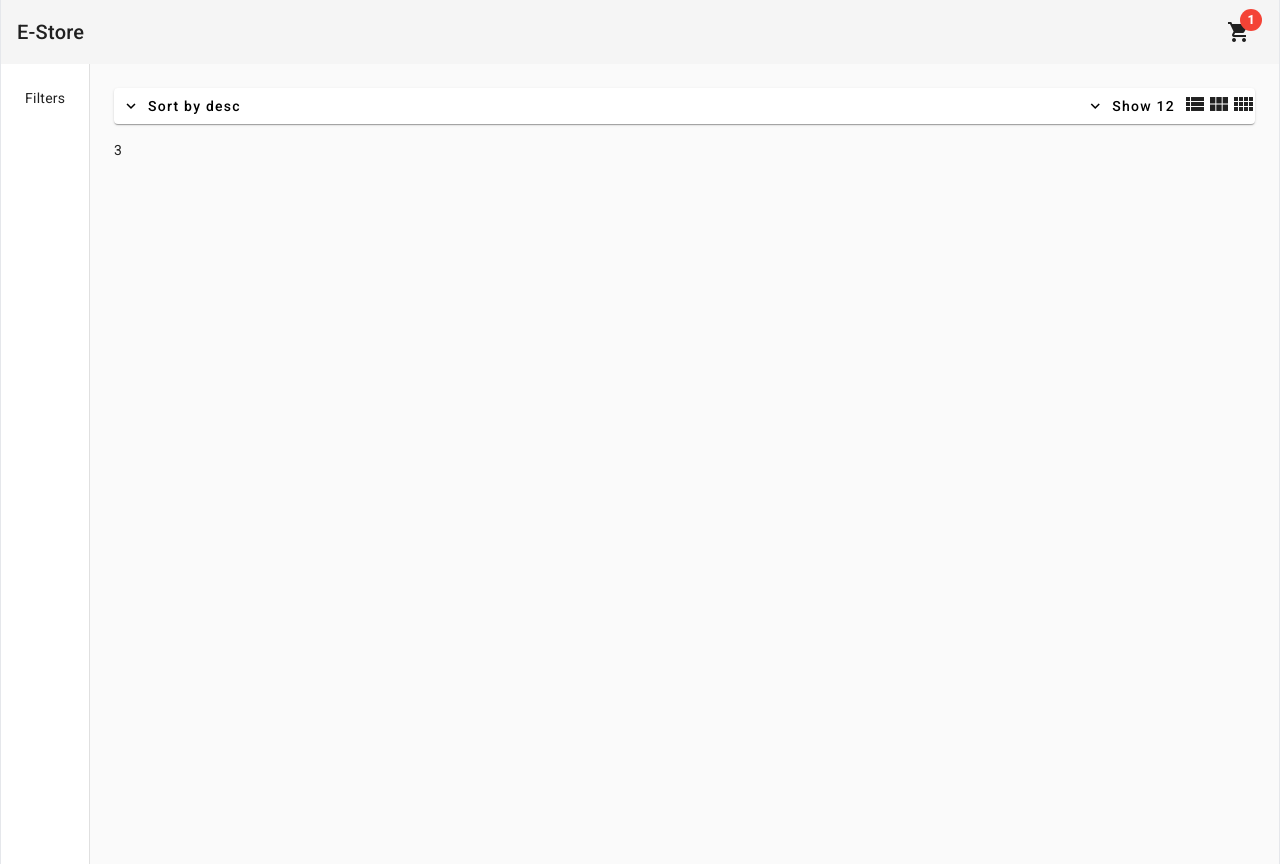
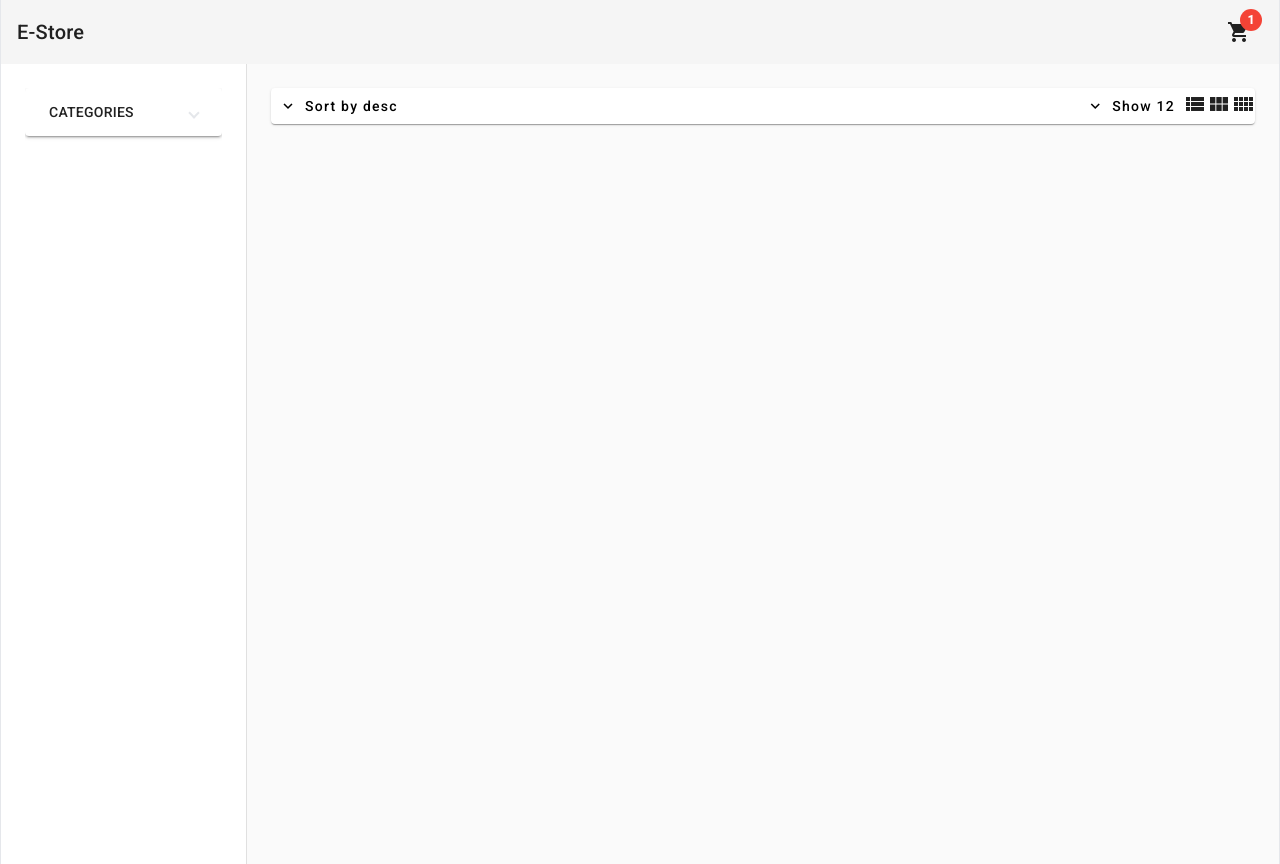
Before and after one commit to artshkololli/E-Store, an Angular app: page /home in a window 1280 px wide. Built offline with nearby package versions, Linux system fonts and the light colour scheme.

Commit message:
Added filters

```diff
--- a/src/app/app.module.ts
+++ b/src/app/app.module.ts
@@ -21,6 +21,7 @@
 import { HomeComponent } from './pages/home/home.component';
 import { ProductsHeaderComponent } from './pages/home/components/products-header/products-header.component';
 import { FiltersComponent } from './pages/home/components/filters/filters.component';
+import { ProductBoxComponent } from './pages/home/components/product-box/product-box.component';
 
 @NgModule({
   declarations: [
@@ -28,7 +29,8 @@
     HeaderComponent,
     HomeComponent,
     ProductsHeaderComponent,
-    FiltersComponent
+    FiltersComponent,
+    ProductBoxComponent
   ],
   imports: [
     BrowserModule,
--- a/src/app/components/header/header.component.html
+++ b/src/app/components/header/header.component.html
@@ -30,7 +30,7 @@
                     <mat-icon>remove_shopping_cart</mat-icon>
                 </button>
                 <button routerLink="cart" class="bg-green-500 text-white rounded-full w-9 h-9">
-                    <mat-icon>remove_shopping_cart</mat-icon>
+                    <mat-icon>shopping_cart</mat-icon>
                 </button>
             </div>
         </div>
--- /dev/null
+++ b/src/app/pages/home/components/filters/filters.component.html
@@ -0,0 +1,10 @@
+<mat-expansion-panel *ngIf="categories">
+    <mat-expansion-panel-header>
+        <mat-panel-title>CATEGORIES</mat-panel-title>
+    </mat-expansion-panel-header>
+    <mat-selection-list [multiple]="false">
+        <mat-list-option *ngFor="let category of categories" value="category">
+            <button (click)="onShowCategory(category)">{{category}}</button>
+        </mat-list-option>
+    </mat-selection-list>
+</mat-expansion-panel>
--- a/src/app/pages/home/components/filters/filters.component.ts
+++ b/src/app/pages/home/components/filters/filters.component.ts
@@ -1,15 +1,20 @@
-import { Component } from '@angular/core';
+import { Component, EventEmitter, OnInit, Output } from '@angular/core';
 
 @Component({
   selector: 'app-filters',
-  template: `
-    <p>
-      filters works!
-    </p>
-  `,
-  styles: [
-  ]
+  templateUrl: 'filters.component.html',
 })
-export class FiltersComponent {
+export class FiltersComponent implements OnInit{
+  @Output() showCategory =new EventEmitter<string>();
+  categories=['laptop','desktop'];
+
+  constructor(){}
+
+  ngOnInit(): void {
+  }
+
+  onShowCategory(cat:string):void{
+    this.showCategory.emit(cat);
+  }
 
 }
--- /dev/null
+++ b/src/app/pages/home/components/product-box/product-box.component.ts
@@ -0,0 +1,15 @@
+import { Component } from '@angular/core';
+
+@Component({
+  selector: 'app-product-box',
+  template: `
+    <p>
+      product-box works!
+    </p>
+  `,
+  styles: [
+  ]
+})
+export class ProductBoxComponent {
+
+}
--- a/src/app/pages/home/home.component.html
+++ b/src/app/pages/home/home.component.html
@@ -1,9 +1,13 @@
 <mat-drawer-container class="min-h-full max-w-7xl mx-auto border-x" [autosize]="true">
     <mat-drawer class="p-6" mode="side" opened="">
-        <div>Filters</div>
+        <app-filters (showCategory)="onShowCategory($event)"></app-filters>
     </mat-drawer>
     <mat-drawer-content class="p-6">
         <app-products-header (columnsCountChange)="onColumnsCountChange($event)"></app-products-header>
-        {{cols}}
+        <mat-grid-list gutterSize="16" [cols]="cols" [rowHeight]="rowHeight">
+            <mat-grid-tile>
+
+            </mat-grid-tile>
+        </mat-grid-list>
     </mat-drawer-content>
 </mat-drawer-container>
--- a/src/app/pages/home/home.component.ts
+++ b/src/app/pages/home/home.component.ts
@@ -1,4 +1,6 @@
 import { Component, OnInit } from '@angular/core';
+
+const ROWS_HEIGHT:{[id:number]:number}={1:400,3:355,4:350};
 
 @Component({
   selector: 'app-home',
@@ -7,6 +9,8 @@
 export class HomeComponent implements OnInit {
 
   cols=3;
+  rowHeight=ROWS_HEIGHT[this.cols];
+  category:string | undefined;
 
   constructor(){}
 
@@ -15,6 +19,11 @@
 
   onColumnsCountChange(colsNum:number):void{
     this.cols=colsNum;
+    this.rowHeight=ROWS_HEIGHT[this.cols];
+  }
+
+  onShowCategory(newCat:string):void{
+    this.category=newCat;
   }
 
 }
```
Also changed, not shown: 1 other file (tests, documents, lock files or other folders).
